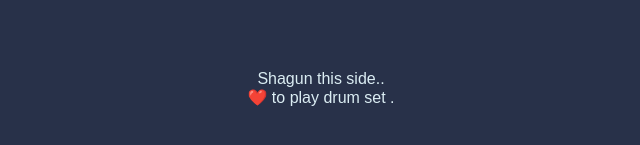
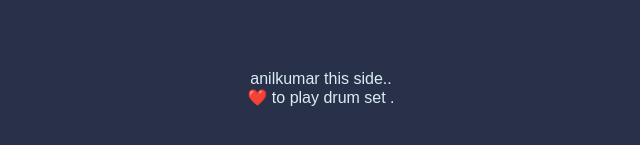
Before and after one commit to NandiAnilKumar/drum-kit, a plain HTML site: page Drum-kit-main/index.html in a window 1280 px wide. Shown: the part 505-650 px from the top of the page, 319-959 px from the left. Drawn offline with Linux system fonts and the light colour scheme.

Commit message:
Update index.html

```diff
--- a/Drum-kit-main/index.html
+++ b/Drum-kit-main/index.html
@@ -23,7 +23,7 @@
 
 
   <footer>
-    Shagun this side..<br>
+    anilkumar this side..<br>
     ❤️ to play drum set .
   </footer>
 
```
